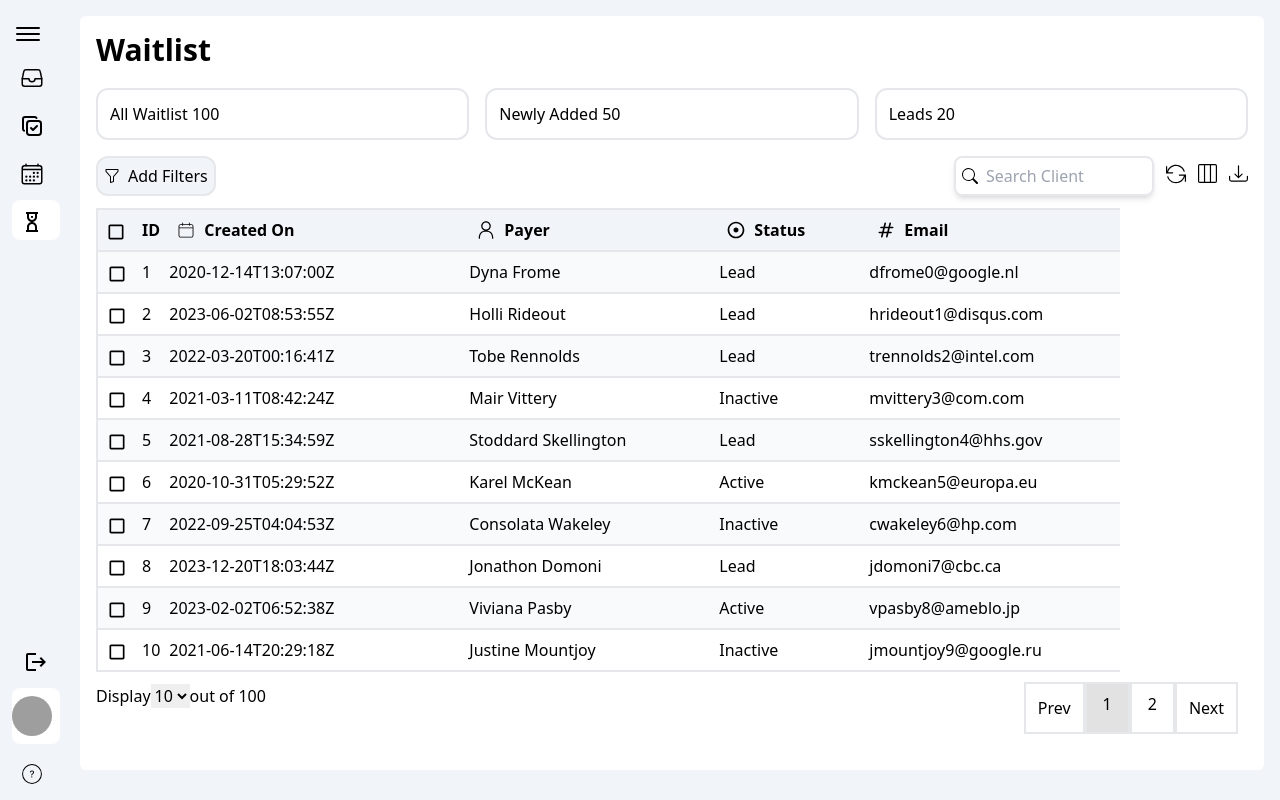
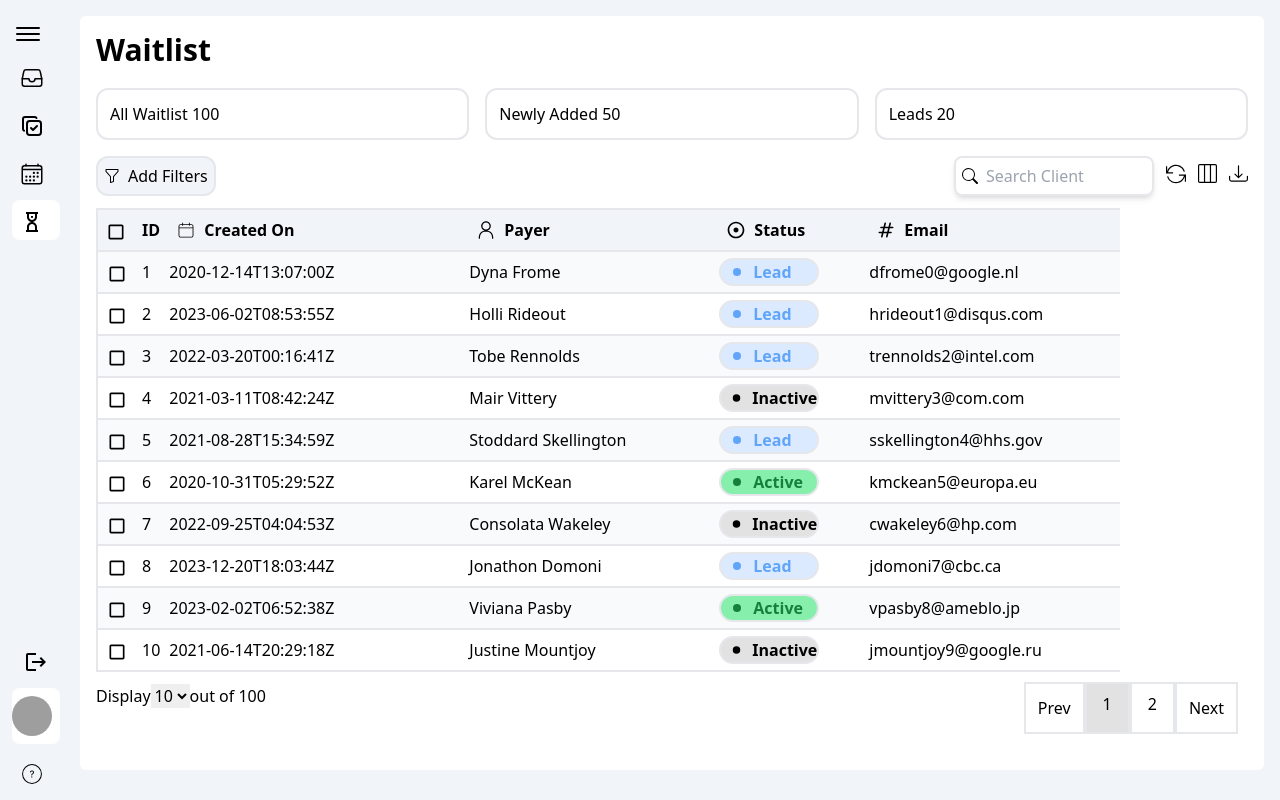
Before and after one commit to Sumant64/omnify-machine-coding, a Next.js app: page /dynamic-table-upgrade in a window 1280 px wide. Built offline with nearby package versions, Linux system fonts and the light colour scheme; grey boxes are pictures that could not be loaded.

Commit message:
status column style

```diff
--- a/app/dynamic-table-upgrade/page.jsx
+++ b/app/dynamic-table-upgrade/page.jsx
@@ -13,6 +13,7 @@ import { MdCheckBoxOutlineBlank } from "react-icons/md";
 import { IoCheckbox } from "react-icons/io5";
 import { columnData } from '@/util/config/tableHeader';
 import CustomSelectBar from '../components/common/CustomSelectBar';
+import { GoDotFill } from "react-icons/go";
 
 const DynamicTableUpgrade = () => {
     const [rows, setRows] = useState([]);
@@ -216,7 +217,12 @@ const DynamicTableUpgrade = () => {
                                                 <td className='p-2'>{item.id}</td>
                                                 {columns[2].display && <td className='min-w-[300px]'>{item.createdOn}</td>}
                                                 {columns[3].display && <td className='min-w-[250px]'>{item.payer}</td>}
-                                                {columns[4].display && <td className='min-w-[150px]'>{item.status}</td>}
+                                                {columns[4].display && <td className='min-w-[150px]'>
+                                                    <div className={`flex gap-2 border-2 rounded-full w-[100px] pl-2 ${item.status === 'Inactive' && 'bg-[#e2e2e2]'} ${item.status === 'Lead' && 'bg-blue-100'} ${item.status === 'Active' && 'bg-green-300'}`}>
+                                                        <GoDotFill className={`relative top-1 ${item.status === 'Inactive' && 'text-black'} ${item.status === 'Lead' && 'text-blue-400'} ${item.status === 'Active' && 'text-green-700'}`} />
+                                                        <span className={` font-bold ${item.status === 'Inactive' && 'text-black'} ${item.status === 'Lead' && 'text-blue-400'} ${item.status === 'Active' && 'text-green-700'}`}>{item.status}</span>
+                                                    </div>
+                                                </td>}
                                                 {columns[5].display && <td className='min-w-[250px]'>{item.email}</td>}
                                                 {columns[6].display && <td className='min-w-[250px]'>{item.payerPhone}</td>}
                                                 {columns[7].display && <td className='min-w-[250px]'>{item.services}</td>}
```
